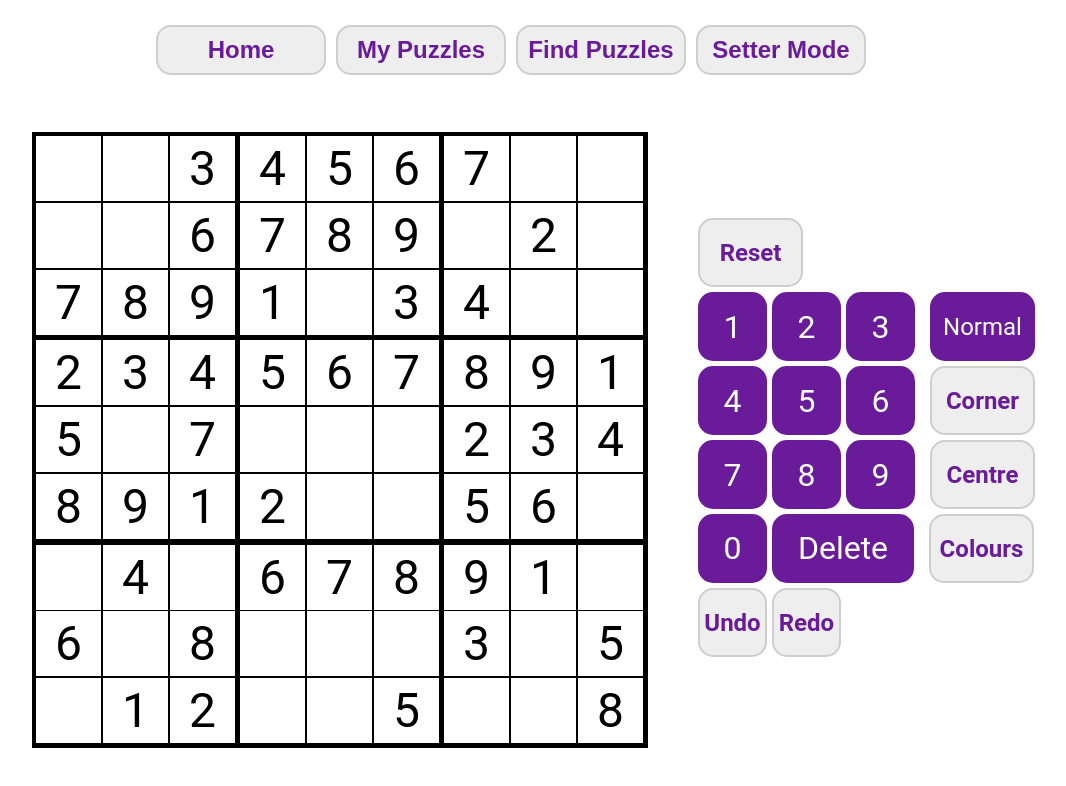
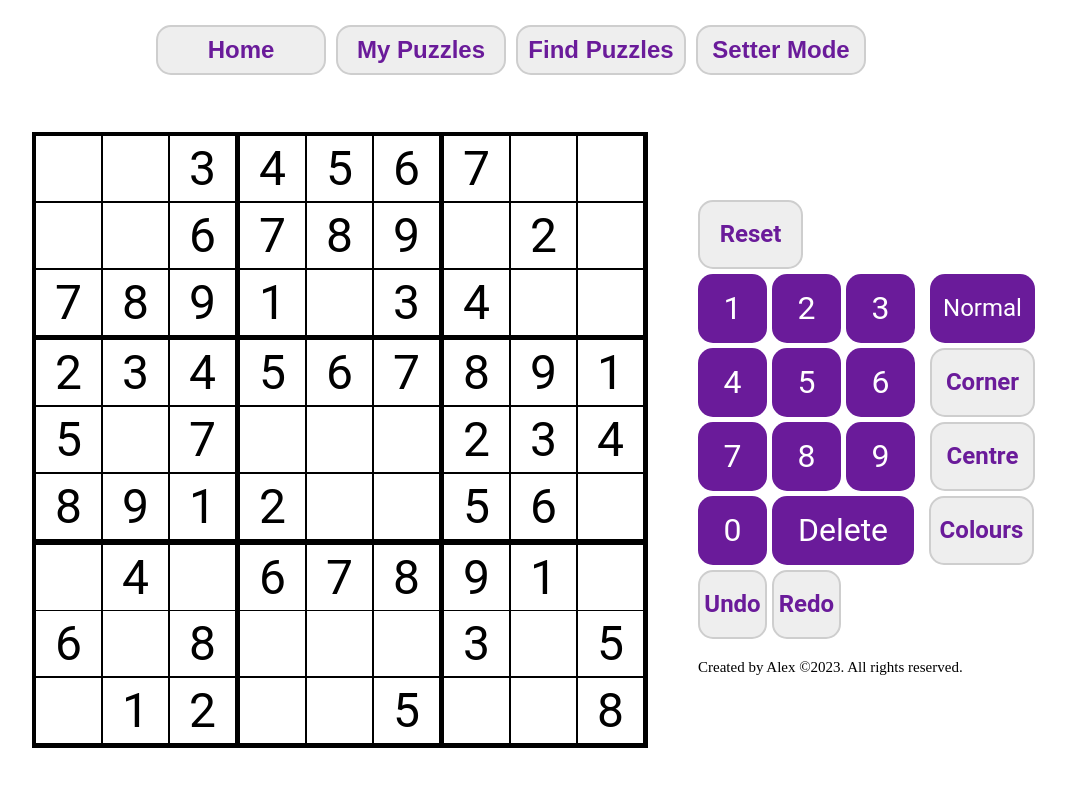
Before and after one commit to aardelea/Sudoku, a website with bundled scripts: page src/sudoku.html in a window 1280 px wide. Shown: the whole page, without its empty margins (104-1170 px from the left). Built offline with nearby package versions, Linux system fonts and the light colour scheme.

Commit message:
adding footer underneath keypad

```diff
--- a/src/scripts/css/page-sudoku.css
+++ b/src/scripts/css/page-sudoku.css
@@ -18,3 +18,9 @@ body {
     justify-content: center;
     align-items: center;
 }
+.footer {
+    text-align: center;
+    font-size: 15px;
+    color: var(--colour-black);
+    margin-top: 15px;
+}
--- a/src/sudoku.html
+++ b/src/sudoku.html
@@ -65,6 +65,11 @@
                         <button class="keypad-button menu-button redo-button">Redo</button>
                     </div>
                 </div>
+                <div class="menu-row">
+                    <footer class="footer">
+                        Created by Alex ©2023. All rights reserved.
+                    </footer>
+                </div>
             </div>
         </div>
     </div>
```
